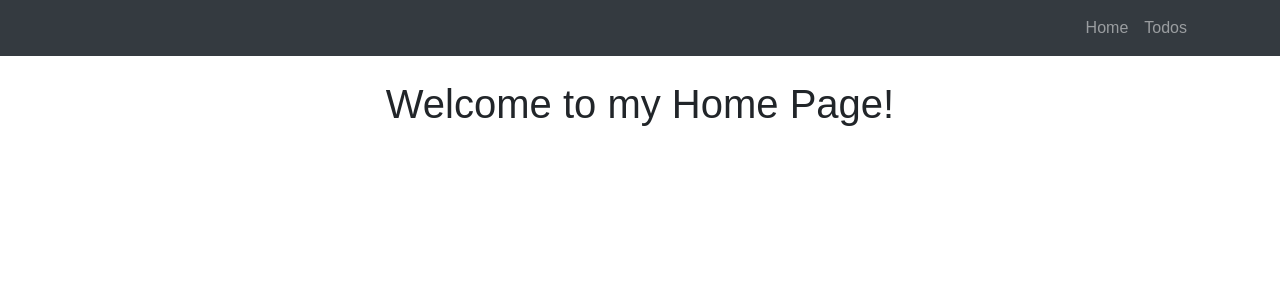
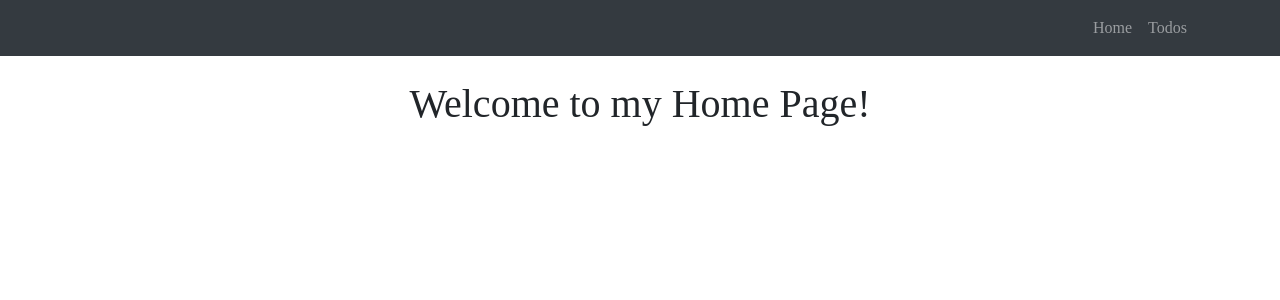
Before and after one commit to NitiSinghalGupta/react-todo-, a React (Create React App) app: page / in a window 1280 px wide. Shown: the top 300 px of the page. Built offline with nearby package versions, Linux system fonts and the light colour scheme.

Commit message:
added styles

```diff
--- a/src/Components/Header.js
+++ b/src/Components/Header.js
@@ -4,7 +4,7 @@
 export default class Header extends Component{
   render(){
     return (
-      <header>
+      <header className="header">
         <nav className="navbar navbar-expand-sm navbar-dark bg-dark mb-4">
         <div className="container">
             <div className="collapse navbar-collapse" id="navigation">
--- a/src/Components/Home.js
+++ b/src/Components/Home.js
@@ -4,7 +4,7 @@
 export default class Home extends Component {
   render() {
     return (
-      <div>
+      <div className="Home">
         <h1> Welcome to my Home Page! </h1>
 
       </div>
--- a/src/Container/TodosContainer.js
+++ b/src/Container/TodosContainer.js
@@ -4,7 +4,7 @@
 export default class TodosContainer extends Component {
   render() {
     return (
-      <div>
+      <div className="TodosContainer" >
         <h1> Welcome to my Todos Page! </h1>
       </div>
     );
--- a/src/index.css
+++ b/src/index.css
@@ -1,5 +1,52 @@
 body {
   margin: 0;
   padding: 0;
-  font-family: sans-serif;
+  font-family: "Brush Script MT", cursive;
 }
+
+header, .todos {
+  text-align: center
+}
+
+.todosContainer {
+  width: 60%;
+  margin: auto;
+}
+
+h2 {
+  padding-bottom: .5em;
+  margin-bottom: .5em;
+}
+
+.incomplete h2{
+  border-bottom: 3px solid red;
+}
+
+h1, h2{
+  font-family: "Brush Script MT", cursive;
+}
+
+p {
+  font-family: "Brush Script MT", cursive;
+  font-size: 2em;
+}
+
+.todoForm {
+  clear:both;
+  text-align: center;
+}
+
+span.deleteButton, span.toggleButton {
+  padding-left: 1em;
+}
+
+.deleteButton{
+  color: red;
+}
+
+.createForm {
+  padding-top: 3em;
+  padding-bottom: 3em;
+  margin: auto;
+  width: 58%;
+}
```
